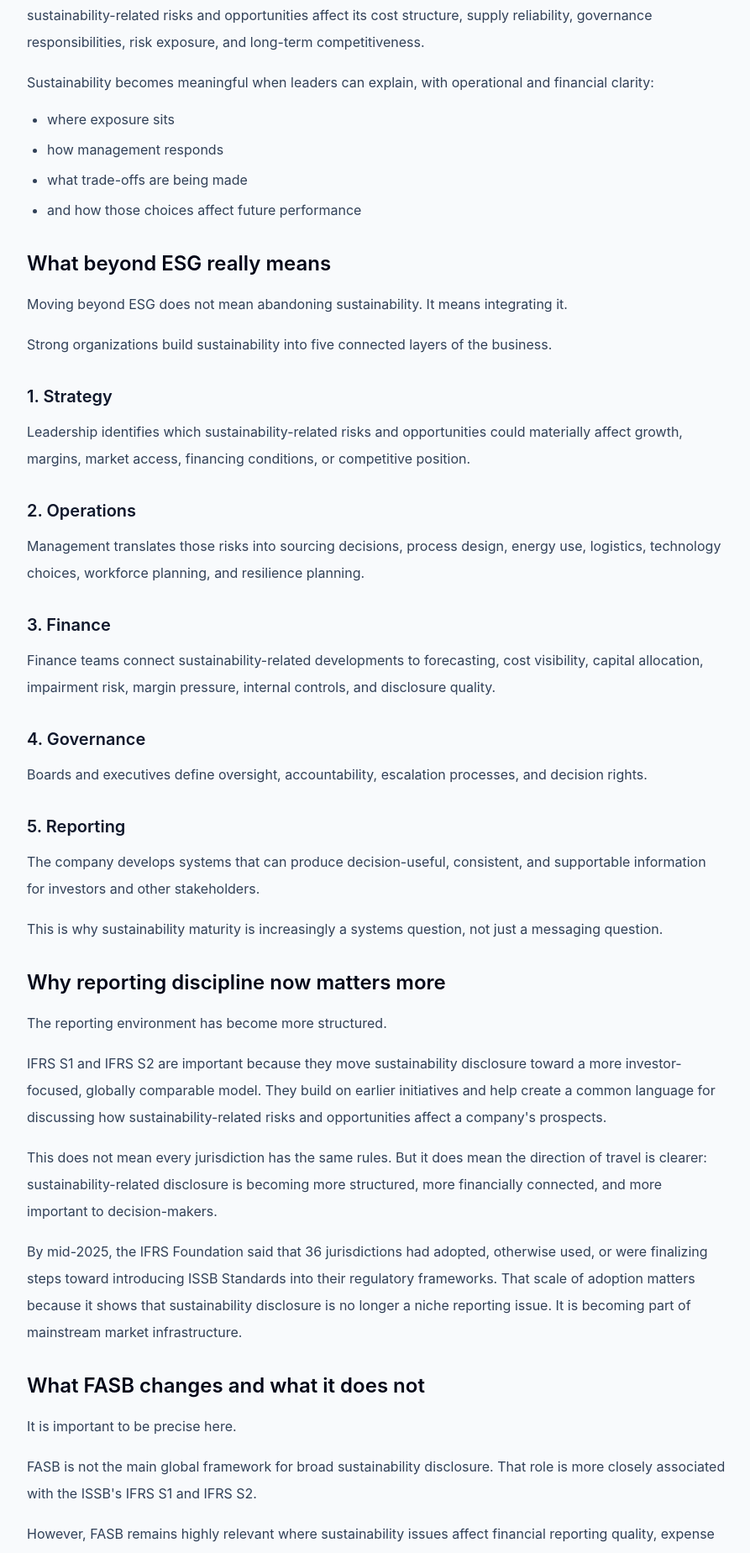
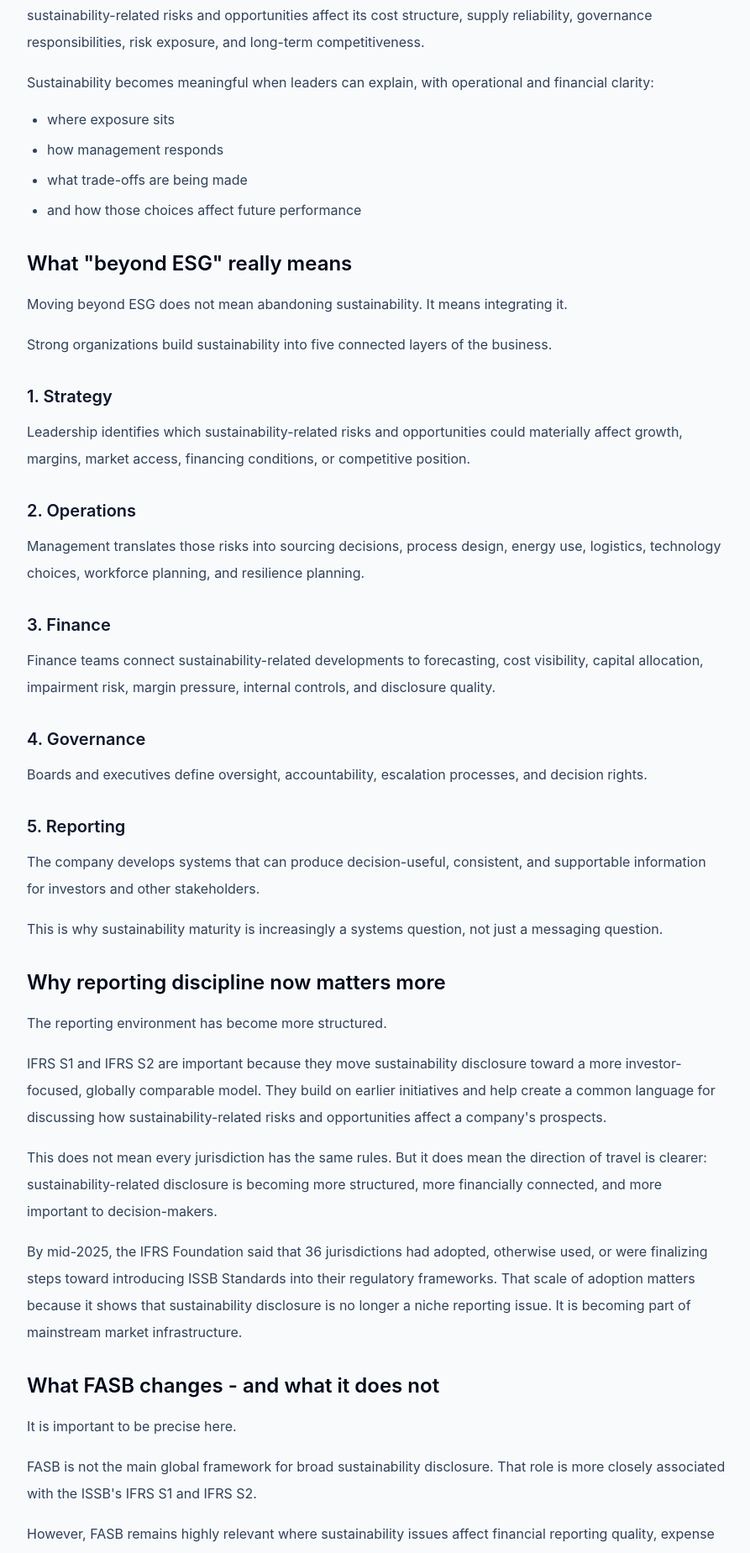
Before and after one commit to kabangumueyema/idris-website, a React (Vite) app: page /insights/sustainable-business-models-beyond-esg in a window 1280 px wide. Shown: the part 2255-4104 px from the top of the page at 84% size, without its empty margins (192-1085 px from the left). Built offline with nearby package versions, Linux system fonts and the light colour scheme.

Commit message:
Refine sustainability insight heading wording

```diff
--- a/src/pages/InsightSustainableBusinessModels.jsx
+++ b/src/pages/InsightSustainableBusinessModels.jsx
@@ -129,7 +129,7 @@ export default function InsightSustainableBusinessModelsPage() {
           </section>
 
           <section>
-            <h2 className="text-2xl font-semibold text-slate-950">What beyond ESG really means</h2>
+            <h2 className="text-2xl font-semibold text-slate-950">What "beyond ESG" really means</h2>
             <p className="mt-4">Moving beyond ESG does not mean abandoning sustainability. It means integrating it.</p>
             <p className="mt-4">Strong organizations build sustainability into five connected layers of the business.</p>
 
@@ -185,7 +185,7 @@ export default function InsightSustainableBusinessModelsPage() {
           </section>
 
           <section>
-            <h2 className="text-2xl font-semibold text-slate-950">What FASB changes and what it does not</h2>
+            <h2 className="text-2xl font-semibold text-slate-950">What FASB changes - and what it does not</h2>
             <p className="mt-4">It is important to be precise here.</p>
             <p className="mt-4">
               FASB is not the main global framework for broad sustainability disclosure. That role is more closely
```
